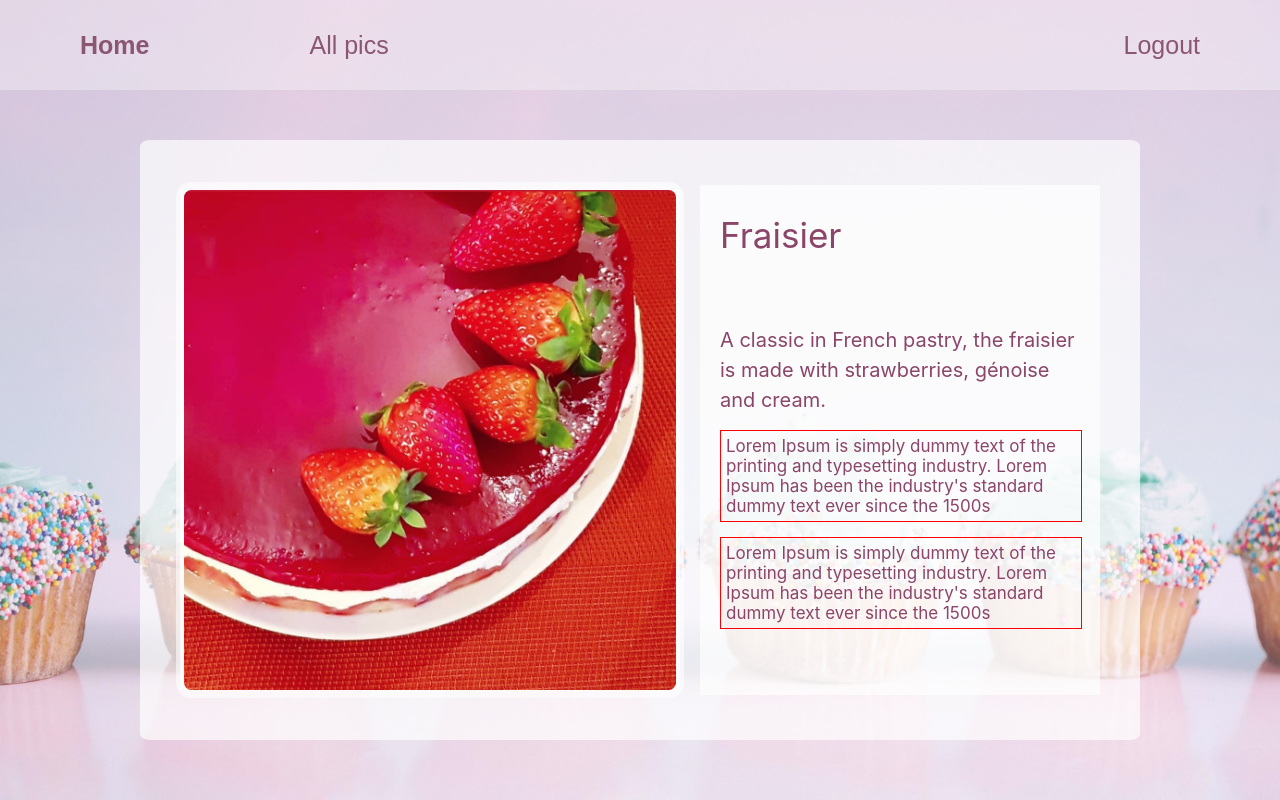
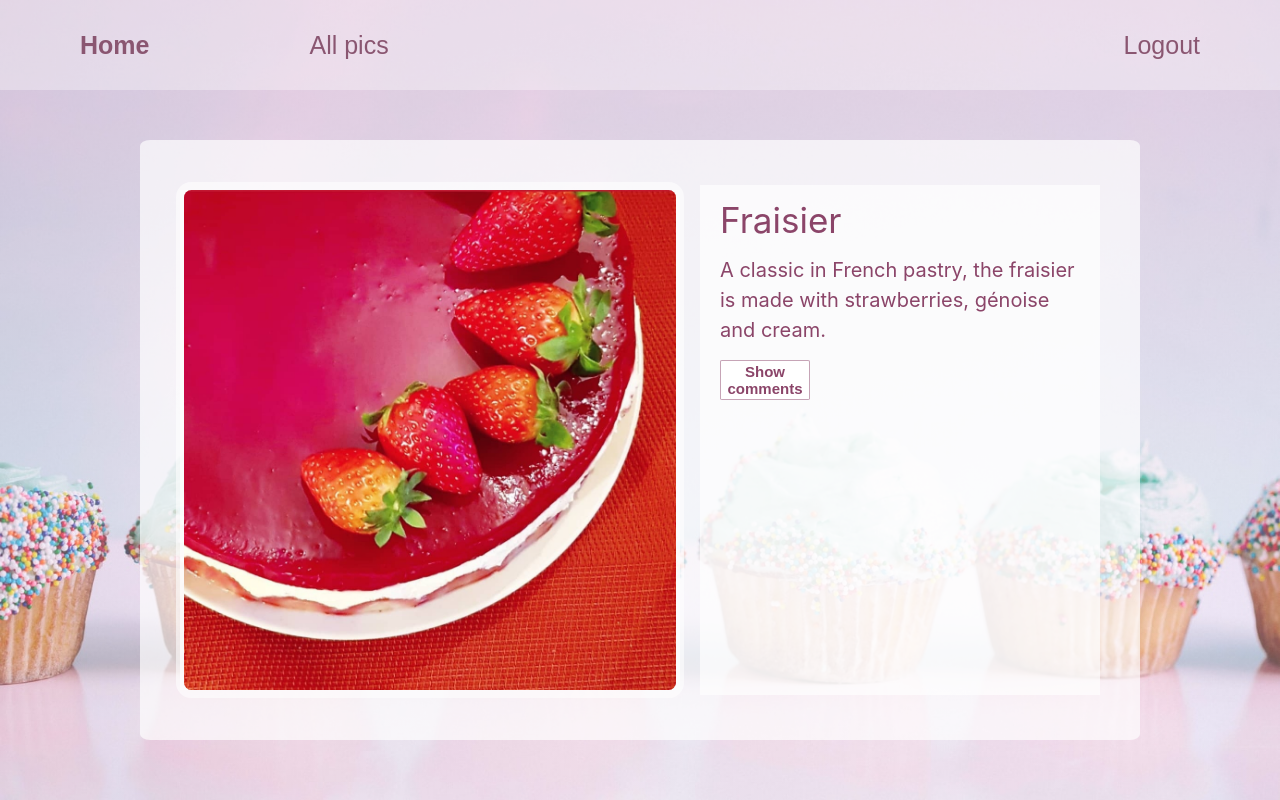
Before and after one commit to MilneS/miamyum, a React (Create React App) app: page /miamyum/details/a in a window 1280 px wide. Built offline with nearby package versions, Linux system fonts and the light colour scheme; sample sign-in values are in the browser's storage.

Commit message:
comments css

```diff
--- /dev/null
+++ b/src/components/Comment.js
@@ -0,0 +1,14 @@
+import classes from "./Comment.module.css";
+
+const Comment = () => {
+
+    // fetch comments
+
+  return (
+    <div className={classes.commentContainer}>
+      <p className={classes.comment}>drftghjihko jhgfrftghjihkojdrftghjihko jhgfrftghjihkoj hgfrftghjihkodrftghjihko jhgfrftghjihkoj hgfrftghjihko hgfrftghjihkodrftghjihko jhgfrftghjihkoj hgfrftghjihko jhgfrftghj ihkojhgfrftgh jihkojhgfr ftghjihkojhgf</p>
+      <p className={classes.comment}>drftghjihko jhgfrftghjihkojdrftghjihko jhgfrftghjihkoj hgfrftghjihkodrftghjihko jhgfrftghjihkoj hgfrftghjihko hgfrftghjihkodrftghjihko jhgfrftghjihkoj hgfrftghjihko jhgfrftghj ihkojhgfrftgh jihkojhgfr ftghjihkojhgf</p>
+    </div>
+  );
+};
+export default Comment;
--- /dev/null
+++ b/src/components/Comment.module.css
@@ -0,0 +1,20 @@
+.commentContainer {
+  border: 1px solid red;
+  height: 200px;
+  width: 350px;
+  margin-top: 10px;
+  padding-bottom: 5px;
+  line-height: 20px;
+  font-size: 17px;
+  overflow: scroll;
+}
+.comment {
+  border: 1px solid green;
+  height: fit-content;
+  max-height: 80px;
+  margin: 0px;
+  margin-top: 6px;
+  margin-bottom: 6px;
+  padding: 3px;
+  overflow: scroll;
+}
--- a/src/components/NewComment.js
+++ /dev/null
@@ -1,11 +0,0 @@
-import classes from './NewComment.module.css'
-
-const NewComment=()=>{
-    return(
-        <div className={classes.commentContainer}>
-           Lorem Ipsum is simply dummy text of the printing and typesetting industry. Lorem Ipsum has been the industry's standard dummy text ever since the 1500s
-        </div>
-    )
-}
-
-export default NewComment;
--- a/src/components/NewComment.module.css
+++ /dev/null
@@ -1,9 +0,0 @@
-.commentContainer{
-    border: 1px solid red;
-    height:fit-content;
-    width: 350px;
-    margin-top: 15px;
-    padding: 5px;
-    line-height: 20px;
-    font-size: 17px;
-}
--- a/src/components/foodData.js
+++ b/src/components/foodData.js
@@ -67,7 +67,7 @@ const foodData = [
     title: "Paris-Brest",
     img: G,
     description:
-      "The wheel shaped pastry, was created to commemorate the Paris–Brest–Paris bicycle race. It is made with choux dough, praliné cream and topped with almond and sugar",
+      "The wheel shaped pastry, was created to commemorate the Paris–Brest–Paris bicycle race. It is made with choux dough, praliné cream and topped with almond and sugar.",
   },
   {
     id: "h",
--- a/src/pages/Details.js
+++ b/src/pages/Details.js
@@ -1,11 +1,18 @@
 import classes from "./Details.module.css";
 import { useParams } from "react-router";
 import foodData from "../components/foodData";
-import NewComment from "../components/NewComment";
+import Comment from "../components/Comment";
+import { useState } from "react";
 
 const Details = () => {
+  const [showComments, setShowComments] = useState(false);
   const params = useParams();
   const item = foodData.find((item) => item.id === params.itemId);
+
+  const commentsHandler = (e) => {
+    e.preventDefault();
+    setShowComments(!showComments);
+  };
   return (
     <div className={classes.container}>
       <div className={classes.card}>
@@ -15,9 +22,25 @@ const Details = () => {
         <div className={classes.itemsContainer}>
           <div className={classes.title}>{item.title}</div>
           <div className={classes.descr}>
-            {item.description}
-            <NewComment />
-            <NewComment />
+            <div>{item.description}</div>
+            <div className={classes.commentsContainer}>
+              <div className={classes.buttonsContainer}>
+                <button
+                  className={classes.commButton}
+                  onClick={commentsHandler}
+                >
+                  {!showComments && "Show comments"} {showComments && "Hide"}
+                </button>
+                {showComments && (
+                  <button className={classes.addButton}>Add</button>
+                )}
+              </div>
+              {showComments && (
+                <div>
+                  <Comment />
+                </div>
+              )}
+            </div>
           </div>
         </div>
       </div>
--- a/src/pages/Details.module.css
+++ b/src/pages/Details.module.css
@@ -23,7 +23,7 @@
   margin-right: 10px;
   /* border: 1px solid purple; */
 }
-.img{
+.img {
   height: 100%;
   width: 100%;
   border: 8px solid rgba(255, 255, 255, 0.589);
@@ -46,9 +46,9 @@
   justify-content: flex-start;
   align-items: center;
   flex-direction: row;
-  height: 100px;
+  height: 70px;
   width: 360px;
-  padding: 20px;
+  padding: 0px;
   padding-top: 0px;
   font-size: 35px;
 }
@@ -56,9 +56,42 @@
   height: 350px;
   width: 360px;
   /* border: 1px solid green; */
-  padding: 20px;
+  padding: 0px;
   font-size: 20px;
   line-height: 30px;
+}
+.commentsContainer > p {
+  margin: 0px;
+  margin-top: 10px;
+  padding: 0px;
+  border: 1px solid green;
+  font-weight: 500;
+}
+.buttonsContainer{
+  display: flex;
+  flex-direction: row;
+}
+.commButton, .addButton{
+  display: flex;
+  justify-content: center;
+  align-items: center;
+  width: 90px;
+  height: 40px;
+  font-size: 15px;
+  padding: 5px;
+  margin: 0px;
+  margin-top: 15px;
+  background-color: white;
+  border: 1px solid rgba(139, 69, 105, 0.486);
+  color: rgb(139, 69, 105);
+  font-weight: bold;
+  border-radius: 3%;
+}
+.commButton:hover, .addButton:hover {
+  border: 4px solid rgba(139, 69, 105, 0.486);
+}
+.addButton{
+  margin-left: 20px
 }
 
 @media only screen and (max-width: 768px) {
@@ -80,13 +113,12 @@
     margin-top: 15px;
     /* border:1px solid red */
   }
-  .img{
+  .img {
     height: 100%;
     width: 100%;
     border: 3px solid rgba(255, 255, 255, 0.678);
     border-bottom-left-radius: 0%;
     border-bottom-right-radius: 0%;
-
   }
   .itemsContainer {
     height: 85px;
@@ -96,7 +128,6 @@
     margin-bottom: 15px;
     overflow: scroll;
     /* border:1px solid red */
-
   }
   .title {
     height: 10px;
@@ -106,7 +137,7 @@
     /* border:1px solid red */
   }
   .descr {
-    height:90px;
+    height: 90px;
     width: 370px;
     padding: 10px;
     font-size: 13px;
@@ -131,7 +162,7 @@
     height: 50px;
     width: 230px;
     padding-bottom: 0px;
-    padding-top:0px;
+    padding-top: 0px;
     margin-top: 0px;
   }
   .descr {
```
